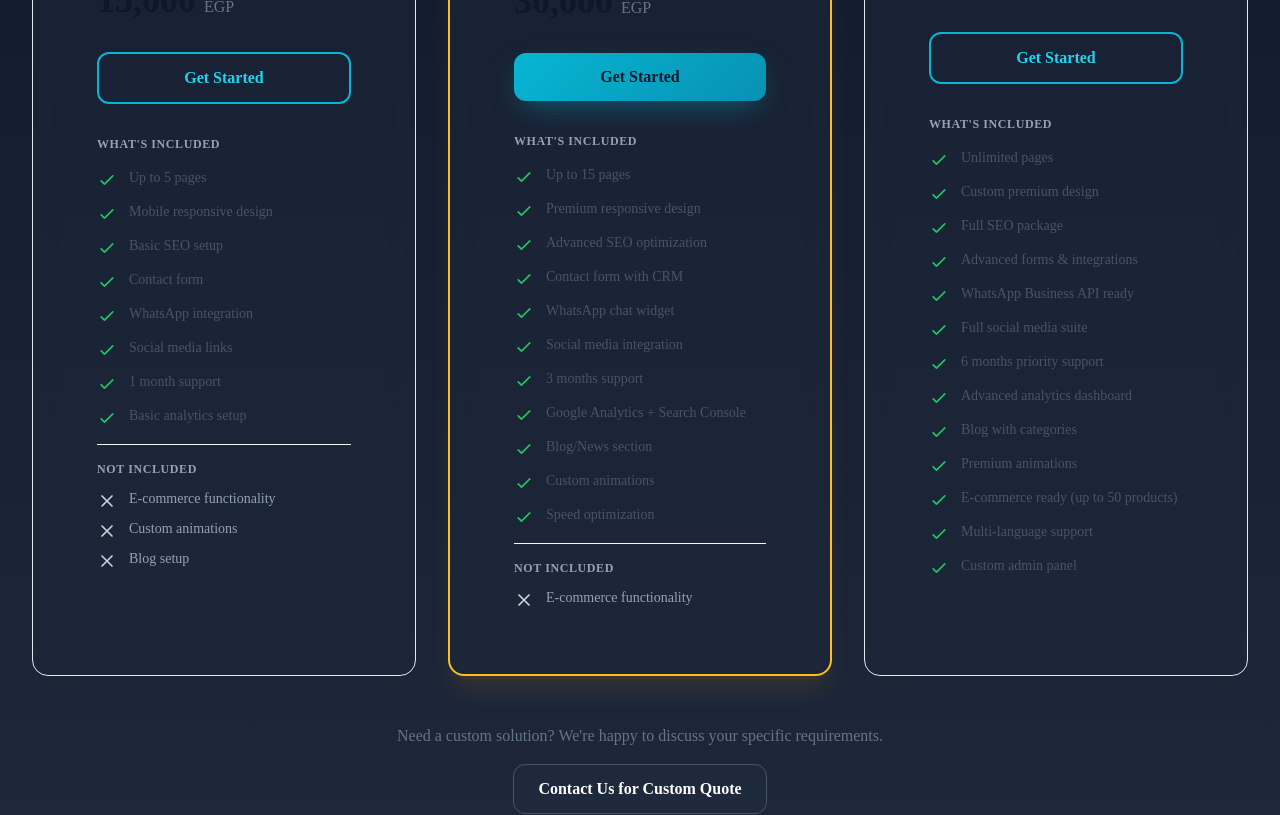
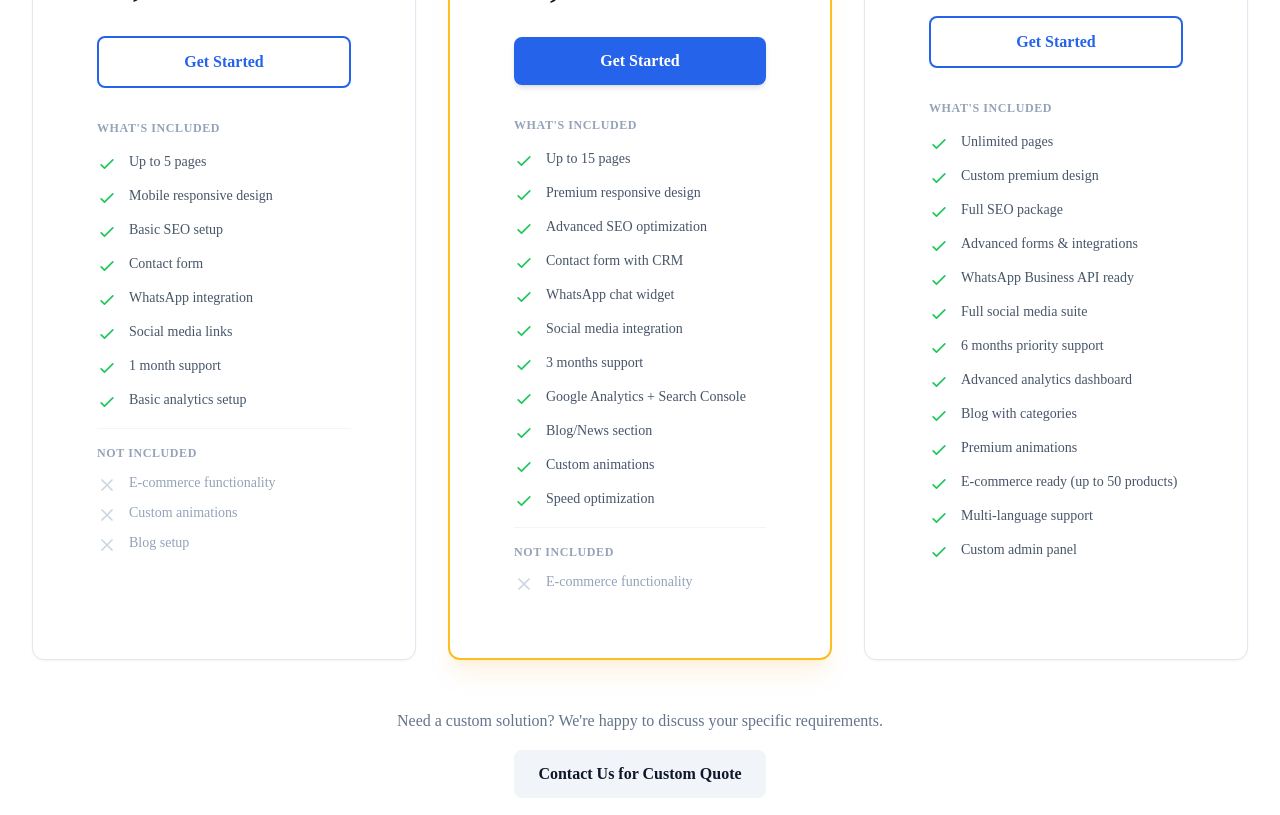
Before and after one commit to Amrwar/BerryGum, a Next.js app: page /pricing in a window 1280 px wide. Shown: the part 780-1595 px from the top of the page. Built offline with nearby package versions, Linux system fonts and the light colour scheme.

Commit message:
Clean professional light theme with blue accents

```diff
--- a/styles/globals.css
+++ b/styles/globals.css
@@ -3,10 +3,9 @@
 @tailwind utilities;
 
 :root {
-  --color-primary: #0f172a;
-  --color-secondary: #1e293b;
-  --color-accent: #06b6d4;
-  --color-accent-light: #22d3ee;
+  --color-primary: #1e40af;
+  --color-primary-dark: #1e3a8a;
+  --color-accent: #3b82f6;
   --color-success: #10b981;
   --color-whatsapp: #25D366;
 }
@@ -15,19 +14,16 @@
   html { scroll-behavior: smooth; }
 
   body {
-    @apply antialiased;
-    background: linear-gradient(135deg, #0f172a 0%, #1e293b 100%);
-    color: #e2e8f0;
-    min-height: 100vh;
+    @apply antialiased bg-white text-slate-700;
   }
 
   h1, h2, h3, h4, h5, h6 {
-    @apply font-bold tracking-tight text-white;
+    @apply font-bold tracking-tight text-slate-900;
   }
 
-  p { @apply text-slate-300; }
+  p { @apply text-slate-600 leading-relaxed; }
 
-  ::selection { @apply bg-cyan-500/30 text-white; }
+  ::selection { @apply bg-blue-100 text-blue-900; }
 }
 
 @layer components {
@@ -35,88 +31,80 @@
     @apply max-w-7xl mx-auto px-4 sm:px-6 lg:px-8;
   }
 
-  /* Sections - Professional Blue Gradients */
+  /* Sections */
   .section {
-    @apply py-16 md:py-20 lg:py-28 relative;
-    background: linear-gradient(180deg, #0f172a 0%, #1e293b 100%);
+    @apply py-16 md:py-20 lg:py-24 relative bg-white;
   }
 
   .section-dark {
-    background: linear-gradient(180deg, #020617 0%, #0f172a 100%);
+    @apply bg-slate-900 text-white;
+  }
+  .section-dark h1, .section-dark h2, .section-dark h3, .section-dark h4 { @apply text-white; }
+  .section-dark p { @apply text-slate-300; }
+
+  .section-alt {
+    @apply bg-slate-50;
   }
 
-  .section-alt {
-    background: linear-gradient(135deg, #1e293b 0%, #0f172a 50%, #1e293b 100%);
+  .section-blue {
+    @apply bg-blue-600 text-white;
   }
+  .section-blue h1, .section-blue h2, .section-blue h3, .section-blue h4 { @apply text-white; }
+  .section-blue p { @apply text-blue-100; }
 
-  .section-light {
-    background: linear-gradient(180deg, #f8fafc 0%, #e2e8f0 100%);
+  /* Hero - Dark for impact */
+  .hero {
+    @apply relative overflow-hidden;
+    background: linear-gradient(135deg, #1e3a8a 0%, #1e40af 50%, #2563eb 100%);
   }
-  .section-light h1, .section-light h2, .section-light h3, .section-light h4 { @apply text-slate-900; }
-  .section-light p { @apply text-slate-600; }
 
   /* Buttons */
   .btn {
-    @apply inline-flex items-center justify-center px-5 py-2.5 md:px-6 md:py-3 rounded-xl font-semibold
-           transition-all duration-300 focus:outline-none focus:ring-2 focus:ring-offset-2
-           focus:ring-offset-slate-900 text-sm md:text-base;
+    @apply inline-flex items-center justify-center px-5 py-2.5 md:px-6 md:py-3 rounded-lg font-semibold
+           transition-all duration-200 focus:outline-none focus:ring-2 focus:ring-offset-2
+           text-sm md:text-base;
   }
 
-  .btn-sm { @apply px-4 py-2 text-sm rounded-lg; }
-  .btn-lg { @apply px-6 py-3 md:px-8 md:py-4 text-base md:text-lg rounded-xl; }
+  .btn-sm { @apply px-4 py-2 text-sm; }
+  .btn-lg { @apply px-6 py-3 md:px-8 md:py-4 text-base md:text-lg; }
 
   .btn-primary {
-    @apply text-slate-900 font-bold shadow-lg;
-    background: linear-gradient(135deg, #06b6d4 0%, #0891b2 100%);
-    box-shadow: 0 10px 30px -10px rgba(6, 182, 212, 0.5);
+    @apply bg-blue-600 text-white hover:bg-blue-700 focus:ring-blue-500 shadow-md hover:shadow-lg;
   }
-  .btn-primary:hover {
-    background: linear-gradient(135deg, #22d3ee 0%, #06b6d4 100%);
-    box-shadow: 0 15px 40px -10px rgba(6, 182, 212, 0.6);
+
+  .btn-secondary {
+    @apply bg-slate-100 text-slate-900 hover:bg-slate-200 focus:ring-slate-400;
+  }
+
+  .btn-outline {
+    @apply border-2 border-blue-600 text-blue-600 hover:bg-blue-600 hover:text-white focus:ring-blue-500;
+  }
+
+  .btn-outline-light {
+    @apply border-2 border-white text-white hover:bg-white hover:text-slate-900 focus:ring-white;
+  }
+
+  .btn-whatsapp {
+    @apply bg-green-500 text-white hover:bg-green-600 focus:ring-green-500 shadow-md;
+  }
+
+  /* Cards */
+  .card {
+    @apply rounded-xl p-6 md:p-8 transition-all duration-300 bg-white border border-slate-200 shadow-sm;
+  }
+  .card:hover {
+    @apply shadow-lg border-slate-300;
     transform: translateY(-2px);
   }
 
-  .btn-secondary {
-    @apply bg-slate-800 text-white hover:bg-slate-700 border border-slate-600;
+  .card-dark {
+    @apply bg-slate-800 border-slate-700;
   }
+  .card-dark:hover { @apply border-slate-600; }
+  .card-dark h3, .card-dark h4 { @apply text-white; }
+  .card-dark p { @apply text-slate-300; }
 
-  .btn-outline {
-    @apply border-2 border-cyan-500 text-cyan-400 hover:bg-cyan-500 hover:text-slate-900;
-  }
-
-  .btn-outline-light {
-    @apply border-2 border-white/30 text-white hover:bg-white hover:text-slate-900;
-  }
-
-  .btn-whatsapp {
-    @apply text-white font-bold shadow-lg;
-    background: linear-gradient(135deg, #25D366 0%, #128C7E 100%);
-    box-shadow: 0 10px 30px -10px rgba(37, 211, 102, 0.5);
-  }
-  .btn-whatsapp:hover {
-    background: linear-gradient(135deg, #2be675 0%, #159e8d 100%);
-    transform: translateY(-2px);
-  }
-
-  /* Cards - Glass morphism */
-  .card {
-    @apply rounded-2xl p-5 md:p-6 lg:p-8 transition-all duration-300;
-    background: rgba(30, 41, 59, 0.5);
-    border: 1px solid rgba(148, 163, 184, 0.1);
-    backdrop-filter: blur(12px);
-  }
-  .card:hover {
-    border-color: rgba(6, 182, 212, 0.4);
-    box-shadow: 0 25px 50px -12px rgba(6, 182, 212, 0.15);
-    transform: translateY(-4px);
-  }
-
-  .card-highlight {
-    background: linear-gradient(135deg, rgba(6, 182, 212, 0.1) 0%, rgba(30, 41, 59, 0.8) 100%);
-    border: 1px solid rgba(6, 182, 212, 0.3);
-  }
-
-  /* Headings - Responsive */
+  /* Headings */
   .heading-xl { @apply text-3xl sm:text-4xl md:text-5xl lg:text-6xl font-bold leading-tight; }
   .heading-lg { @apply text-2xl sm:text-3xl md:text-4xl lg:text-5xl font-bold leading-tight; }
   .heading-md { @apply text-xl sm:text-2xl md:text-3xl font-bold; }
@@ -124,95 +112,98 @@
 
   .text-gradient {
     @apply bg-clip-text text-transparent;
-    background-image: linear-gradient(135deg, #22d3ee 0%, #06b6d4 50%, #0891b2 100%);
-  }
-
-  .text-gradient-green {
-    @apply bg-clip-text text-transparent;
-    background-image: linear-gradient(135deg, #34d399 0%, #10b981 100%);
+    background-image: linear-gradient(135deg, #2563eb 0%, #1d4ed8 100%);
   }
 
   /* Badge */
   .badge {
-    @apply inline-flex items-center gap-2 px-3 py-1.5 md:px-4 md:py-2 rounded-full text-xs md:text-sm font-medium text-cyan-400;
-    background: rgba(6, 182, 212, 0.1);
-    border: 1px solid rgba(6, 182, 212, 0.3);
+    @apply inline-flex items-center gap-2 px-3 py-1.5 rounded-full text-xs md:text-sm font-medium
+           bg-blue-100 text-blue-700 border border-blue-200;
   }
 
   .badge-success {
-    @apply text-emerald-400;
-    background: rgba(16, 185, 129, 0.1);
-    border: 1px solid rgba(16, 185, 129, 0.3);
+    @apply bg-green-100 text-green-700 border-green-200;
+  }
+
+  .badge-dark {
+    @apply bg-slate-800 text-slate-200 border-slate-700;
   }
 
   /* Inputs */
   .input {
-    @apply w-full px-4 py-3 rounded-xl text-white transition-all duration-200
-           focus:outline-none focus:ring-2 focus:ring-cyan-500/50;
-    background: rgba(15, 23, 42, 0.8);
-    border: 1px solid rgba(148, 163, 184, 0.2);
+    @apply w-full px-4 py-3 rounded-lg text-slate-900 bg-white
+           border border-slate-300 transition-all duration-200
+           focus:outline-none focus:ring-2 focus:ring-blue-500 focus:border-blue-500;
   }
-  .input::placeholder { @apply text-slate-500; }
-  .input:hover { border-color: rgba(148, 163, 184, 0.4); }
-  .input:focus {
-    border-color: rgba(6, 182, 212, 0.5);
-    background: rgba(15, 23, 42, 1);
+  .input::placeholder { @apply text-slate-400; }
+
+  .input-dark {
+    @apply bg-slate-800 border-slate-600 text-white;
   }
+  .input-dark::placeholder { @apply text-slate-400; }
+  .input-dark:focus { @apply ring-blue-400 border-blue-400; }
 
   /* Feature Icon */
   .feature-icon {
-    @apply w-12 h-12 md:w-14 md:h-14 rounded-xl flex items-center justify-center mb-4;
-    background: linear-gradient(135deg, rgba(6, 182, 212, 0.2) 0%, rgba(6, 182, 212, 0.05) 100%);
-    border: 1px solid rgba(6, 182, 212, 0.3);
+    @apply w-12 h-12 md:w-14 md:h-14 rounded-lg flex items-center justify-center mb-4 bg-blue-100;
   }
-  .feature-icon svg { @apply w-6 h-6 md:w-7 md:h-7 text-cyan-400; }
+  .feature-icon svg { @apply w-6 h-6 md:w-7 md:h-7 text-blue-600; }
+
+  .feature-icon-dark {
+    @apply bg-blue-600;
+  }
+  .feature-icon-dark svg { @apply text-white; }
 
   /* Stats */
-  .stat-value { @apply text-4xl md:text-5xl font-bold text-gradient; }
-  .stat-label { @apply text-sm text-slate-400 mt-1; }
+  .stat-value { @apply text-4xl md:text-5xl font-bold text-slate-900; }
+  .stat-label { @apply text-sm text-slate-500 mt-1; }
 
-  /* Pricing Card Special */
-  .pricing-popular {
-    background: linear-gradient(135deg, #0f172a 0%, #1e293b 100%);
-    border: 2px solid rgba(6, 182, 212, 0.5);
-    box-shadow: 0 0 60px rgba(6, 182, 212, 0.15);
+  /* Navbar */
+  .navbar {
+    @apply fixed top-0 left-0 right-0 z-50 transition-all duration-300;
+  }
+  .navbar-scrolled {
+    @apply bg-white shadow-md;
+  }
+  .navbar-transparent {
+    @apply bg-transparent;
   }
 
-  /* Trust indicators */
-  .trust-badge {
-    @apply flex items-center gap-2 text-sm text-slate-400;
+  /* Footer */
+  .footer {
+    @apply bg-slate-900 text-slate-300;
   }
-  .trust-badge svg { @apply w-5 h-5 text-emerald-500; }
+  .footer a { @apply text-slate-400 hover:text-white transition-colors; }
+  .footer h4 { @apply text-white; }
+
+  /* Pricing */
+  .pricing-card {
+    @apply rounded-xl p-6 md:p-8 bg-white border border-slate-200;
+  }
+  .pricing-popular {
+    @apply border-blue-500 shadow-xl relative;
+  }
+  .pricing-popular::before {
+    content: 'Most Popular';
+    @apply absolute -top-3 left-1/2 -translate-x-1/2 bg-blue-600 text-white text-xs font-bold px-3 py-1 rounded-full;
+  }
 }
 
 @layer utilities {
   .bg-grid {
-    background-image: linear-gradient(rgba(148, 163, 184, 0.03) 1px, transparent 1px),
-                      linear-gradient(90deg, rgba(148, 163, 184, 0.03) 1px, transparent 1px);
-    background-size: 60px 60px;
+    background-image: linear-gradient(rgba(0,0,0,0.03) 1px, transparent 1px),
+                      linear-gradient(90deg, rgba(0,0,0,0.03) 1px, transparent 1px);
+    background-size: 40px 40px;
   }
 
   .bg-dots {
-    background-image: radial-gradient(rgba(148, 163, 184, 0.1) 1px, transparent 1px);
+    background-image: radial-gradient(rgba(0,0,0,0.1) 1px, transparent 1px);
     background-size: 20px 20px;
-  }
-
-  .bg-glow-cyan {
-    background: radial-gradient(ellipse at center, rgba(6, 182, 212, 0.15) 0%, transparent 70%);
-  }
-
-  .bg-glow-top {
-    background: radial-gradient(ellipse at top, rgba(6, 182, 212, 0.1) 0%, transparent 50%);
-  }
-
-  .bg-glow-green {
-    background: radial-gradient(ellipse at center, rgba(16, 185, 129, 0.1) 0%, transparent 70%);
   }
 
   .animation-delay-200 { animation-delay: 200ms; }
   .animation-delay-400 { animation-delay: 400ms; }
   .animation-delay-600 { animation-delay: 600ms; }
-  .animation-delay-800 { animation-delay: 800ms; }
 }
 
 @keyframes fade-in {
@@ -220,33 +211,17 @@
   to { opacity: 1; transform: translateY(0); }
 }
 
-@keyframes float {
-  0%, 100% { transform: translateY(0); }
-  50% { transform: translateY(-10px); }
+@keyframes fade-in-up {
+  from { opacity: 0; transform: translateY(30px); }
+  to { opacity: 1; transform: translateY(0); }
 }
 
-@keyframes pulse-slow {
-  0%, 100% { opacity: 0.4; }
-  50% { opacity: 0.7; }
-}
-
-@keyframes shimmer {
-  0% { background-position: -200% 0; }
-  100% { background-position: 200% 0; }
-}
-
-.animate-fade-in { animation: fade-in 0.6s ease-out forwards; opacity: 0; }
-.animate-float { animation: float 3s ease-in-out infinite; }
-.animate-pulse-slow { animation: pulse-slow 4s ease-in-out infinite; }
-.animate-shimmer {
-  background: linear-gradient(90deg, transparent, rgba(6, 182, 212, 0.1), transparent);
-  background-size: 200% 100%;
-  animation: shimmer 2s infinite;
-}
+.animate-fade-in { animation: fade-in 0.5s ease-out forwards; opacity: 0; }
+.animate-fade-in-up { animation: fade-in-up 0.6s ease-out forwards; opacity: 0; }
 
 ::-webkit-scrollbar { width: 8px; }
-::-webkit-scrollbar-track { background: #0f172a; }
-::-webkit-scrollbar-thumb { background: #334155; border-radius: 4px; }
-::-webkit-scrollbar-thumb:hover { background: #475569; }
+::-webkit-scrollbar-track { background: #f1f5f9; }
+::-webkit-scrollbar-thumb { background: #cbd5e1; border-radius: 4px; }
+::-webkit-scrollbar-thumb:hover { background: #94a3b8; }
 
-*:focus-visible { @apply outline-none ring-2 ring-cyan-500 ring-offset-2 ring-offset-slate-900; }
+*:focus-visible { @apply outline-none ring-2 ring-blue-500 ring-offset-2; }
```
